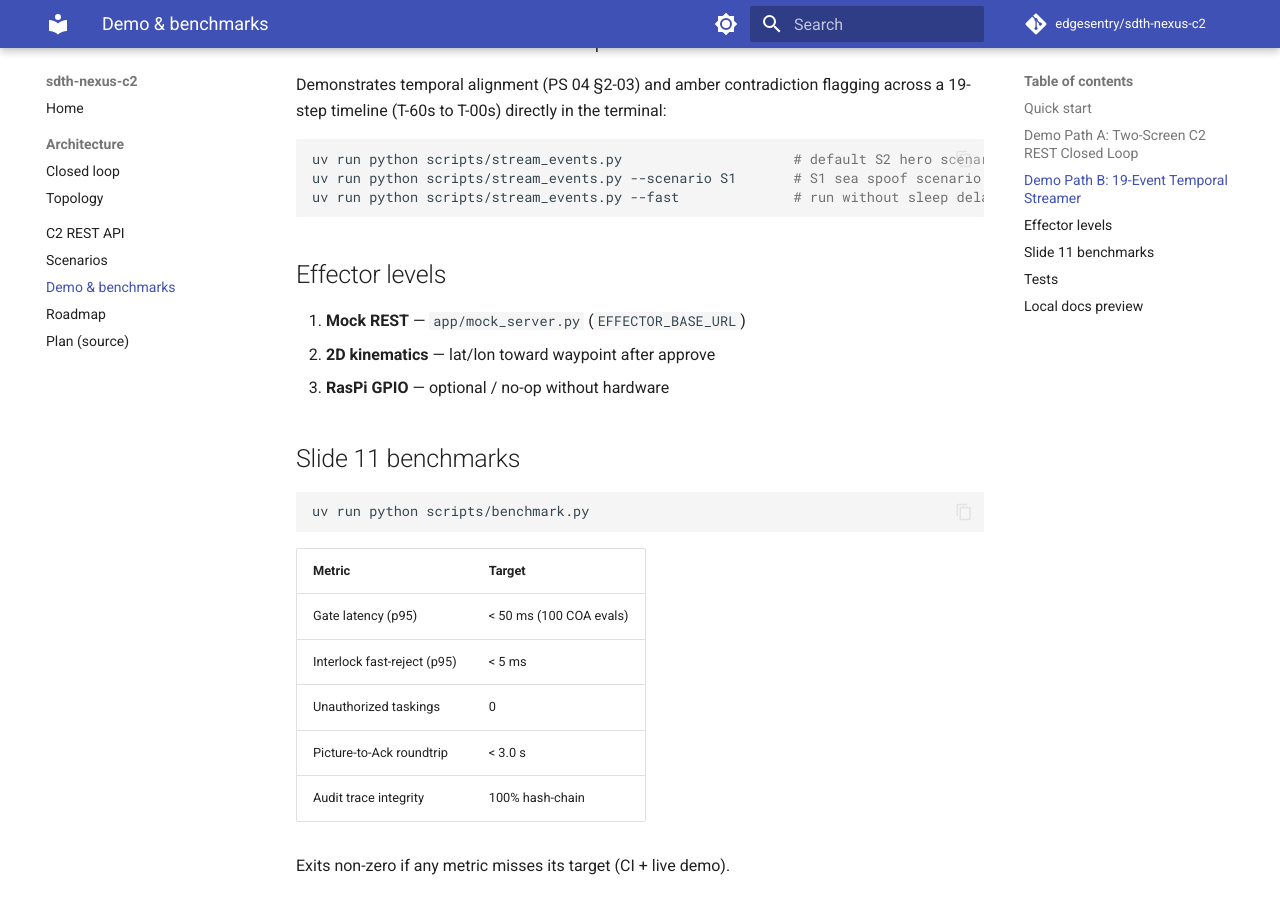
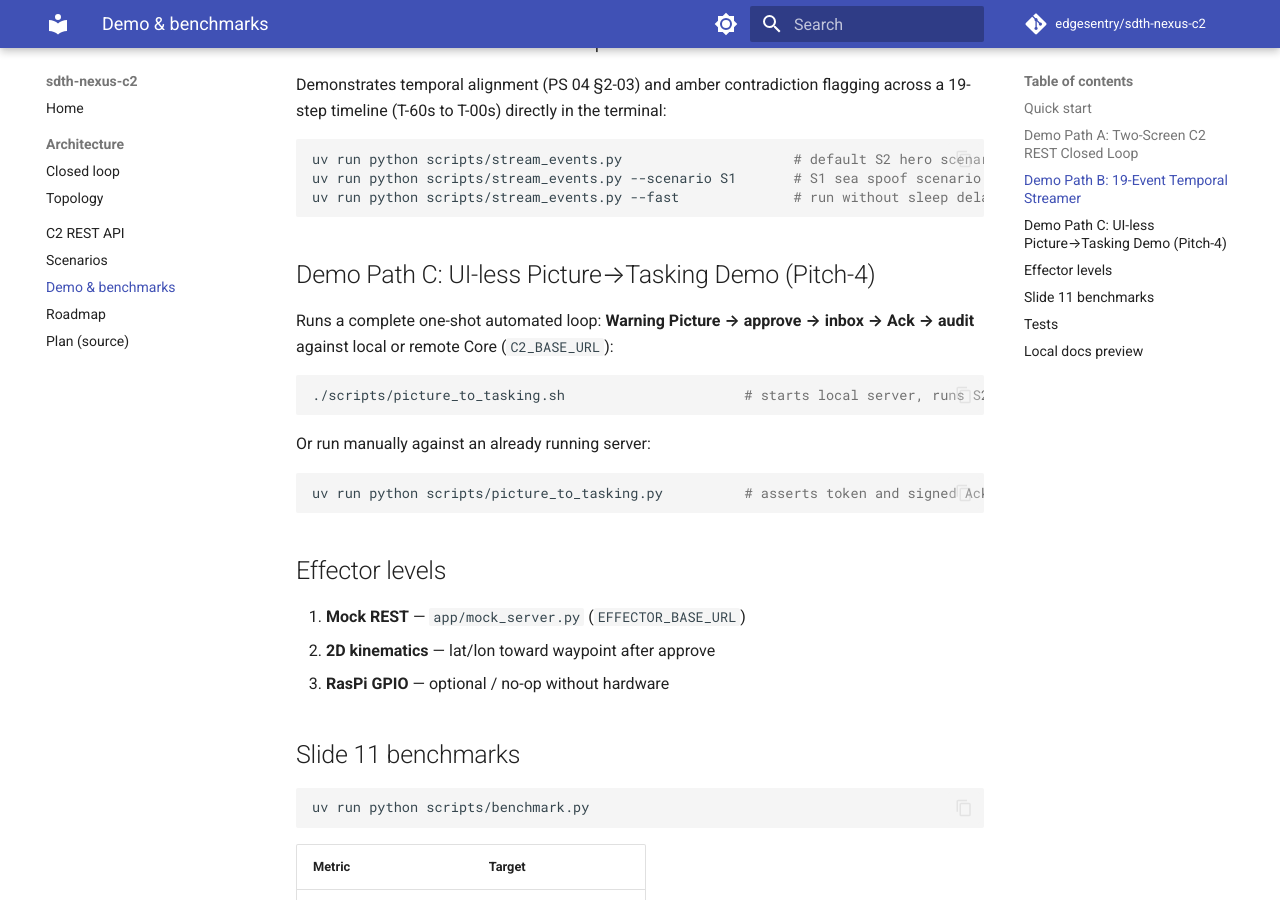
Before and after one commit to edgesentry/sdth-nexus-c2, an MkDocs documentation site: the page built from docs/demo.md, in a window 1280 px wide and 900 px high, scrolled down 689 px. Built offline with MkDocs 1.6.1 and Material for MkDocs 9.7.7, drawn with Linux system fonts in a browser that asks for light colours; comment, search, counter and statistics services are not loaded.

Commit message:
docs: add Demo Path C (picture_to_tasking) to demo guide

````diff
--- a/docs/demo.md
+++ b/docs/demo.md
@@ -32,6 +32,20 @@ Demonstrates temporal alignment (PS 04 §2-03) and amber contradiction flagging
 uv run python scripts/stream_events.py                     # default S2 hero scenario
 uv run python scripts/stream_events.py --scenario S1       # S1 sea spoof scenario
 uv run python scripts/stream_events.py --fast              # run without sleep delays
+```
+
+## Demo Path C: UI-less Picture→Tasking Demo (Pitch-4)
+
+Runs a complete one-shot automated loop: **Warning Picture → approve → inbox → Ack → audit** against local or remote Core (`C2_BASE_URL`):
+
+```bash
+./scripts/picture_to_tasking.sh                      # starts local server, runs S2 loop, verifies <3s
+```
+
+Or run manually against an already running server:
+
+```bash
+uv run python scripts/picture_to_tasking.py          # asserts token and signed Ack in OCSF audit
 ```
 
 ## Effector levels
````
